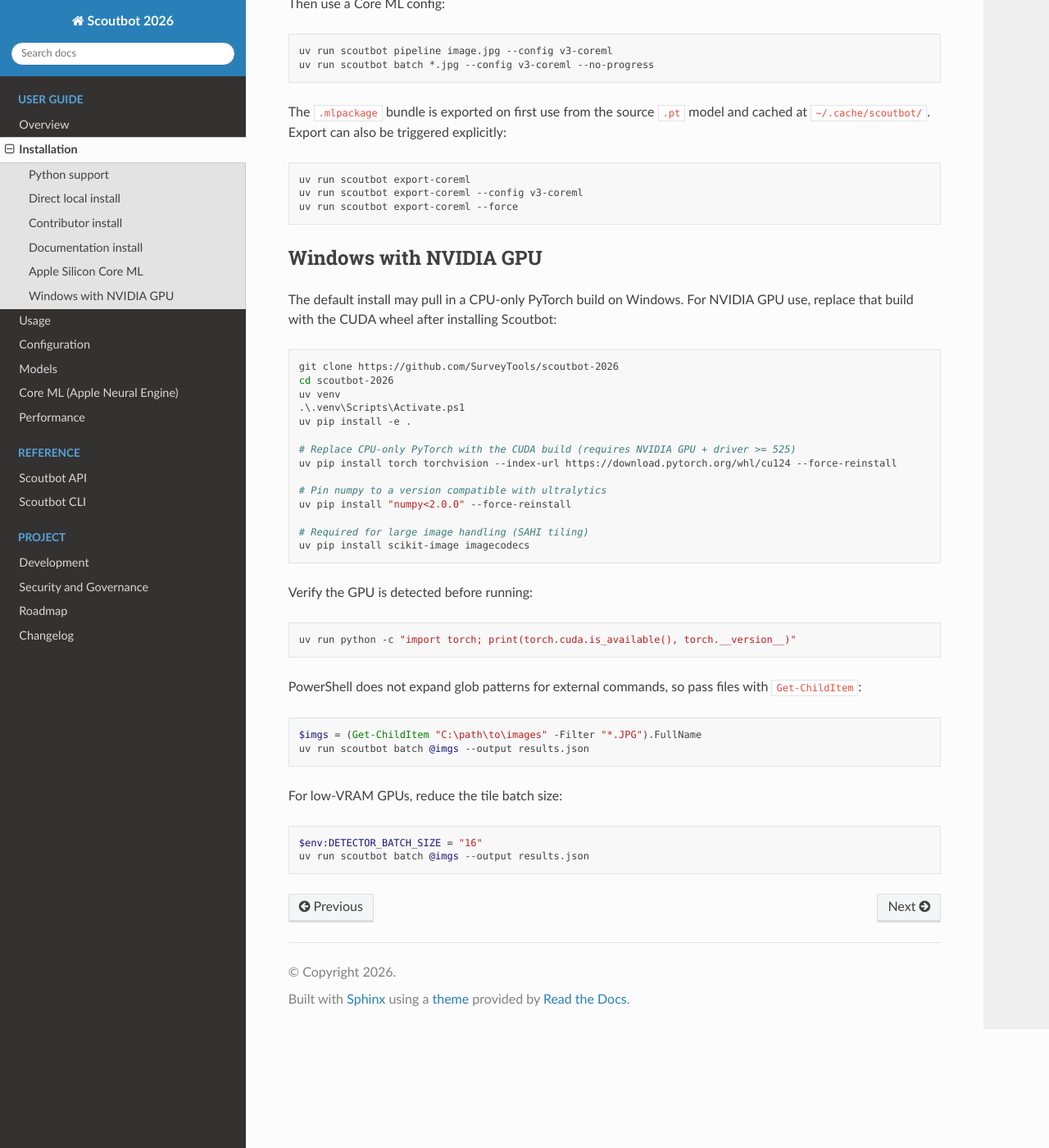
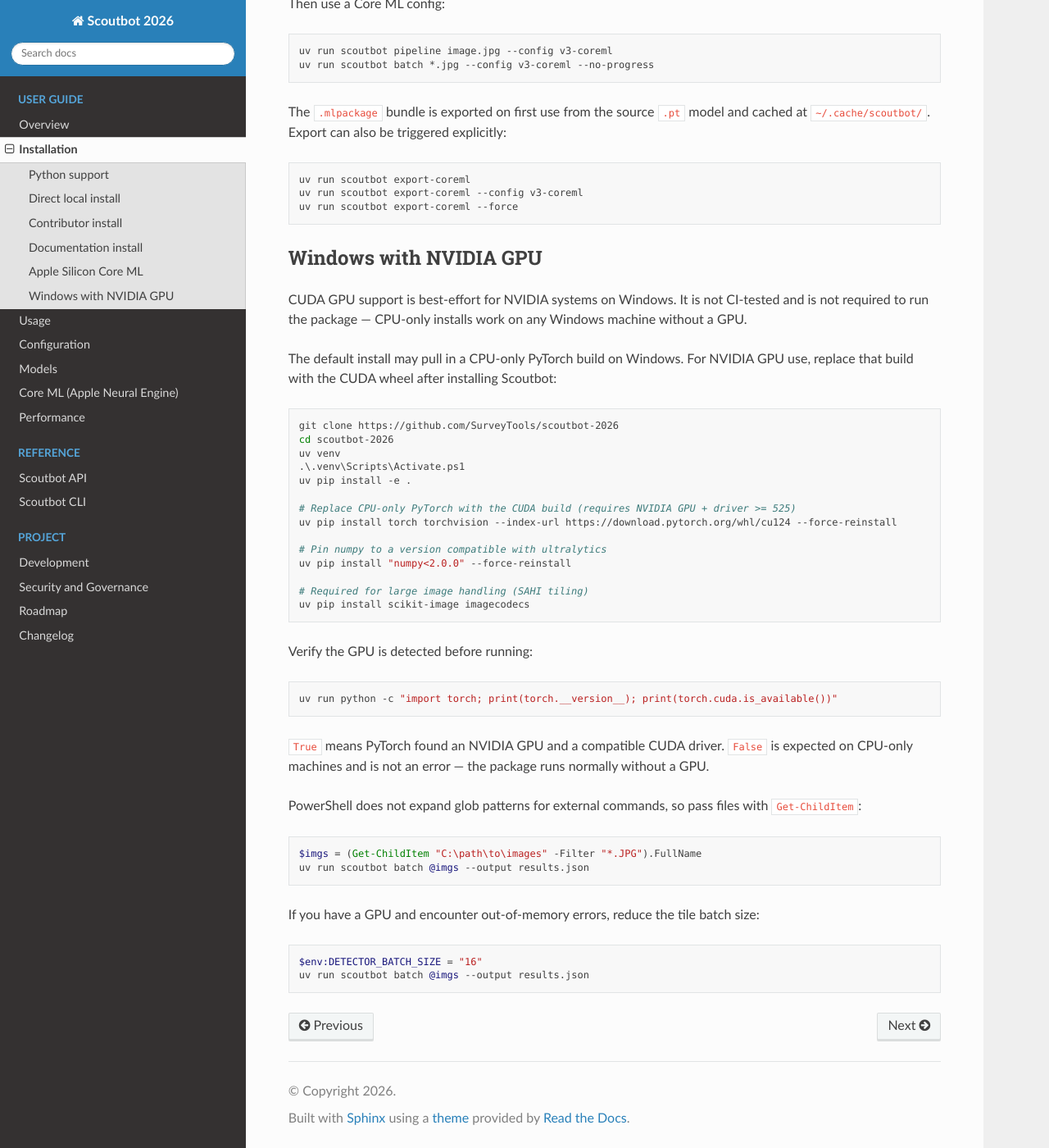
Before and after one commit to SurveyTools/scoutbot-two, a Sphinx documentation site: the page built from docs/installation.rst, in a window 1280 px wide and 1400 px high, scrolled down 1258 px. Shown: the whole window at 82% size. Built offline with Sphinx 7.4.7 and the Read the Docs theme 3.1.0, drawn with Linux system fonts in a browser that asks for light colours; formulas are drawn with MathJax 3; some of the changed text lies outside the part shown.

Commit message:
Clarify CUDA support posture and add verification guidance.

```diff
--- a/CHANGELOG.rst
+++ b/CHANGELOG.rst
@@ -5,6 +5,10 @@ Changelog
 Unreleased
 ----------
 
+* Added CUDA support clarification for NVIDIA systems: best-effort Windows support (not CI-tested),
+  installation guide with GPU detection verification command (``torch.cuda.is_available()``), and
+  development guidance for contributors testing on GPU hardware. CUDA is not required and the
+  package runs normally on CPU-only machines.
 * Added a ``windows-smoke`` CI job to ``.github/workflows/testing.yml`` that runs the fast/offline
   test suite on Python 3.13 under Windows. This provides basic cross-platform coverage for non-Core ML
   code without claiming full Windows parity; Core ML configs remain macOS-only.
--- a/docs/installation.rst
+++ b/docs/installation.rst
@@ -1,8 +1,8 @@
 Installation
 ============
 
-Scoutbot supports direct local runs, contributor development, Windows CUDA workstations, and
-Apple Silicon Core ML runs.
+Scoutbot supports direct local runs, contributor development, and Apple Silicon Core ML runs,
+with best-effort GPU support for Windows NVIDIA systems.
 
 Python support
 --------------
@@ -77,6 +77,9 @@ The ``.mlpackage`` bundle is exported on first use from the source ``.pt`` model
 Windows with NVIDIA GPU
 -----------------------
 
+CUDA GPU support is best-effort for NVIDIA systems on Windows. It is not CI-tested and is not
+required to run the package — CPU-only installs work on any Windows machine without a GPU.
+
 The default install may pull in a CPU-only PyTorch build on Windows. For NVIDIA GPU use, replace
 that build with the CUDA wheel after installing Scoutbot:
 
@@ -101,7 +104,10 @@ Verify the GPU is detected before running:
 
 .. code-block:: powershell
 
-   uv run python -c "import torch; print(torch.cuda.is_available(), torch.__version__)"
+   uv run python -c "import torch; print(torch.__version__); print(torch.cuda.is_available())"
+
+``True`` means PyTorch found an NVIDIA GPU and a compatible CUDA driver. ``False`` is expected on
+CPU-only machines and is not an error — the package runs normally without a GPU.
 
 PowerShell does not expand glob patterns for external commands, so pass files with
 ``Get-ChildItem``:
@@ -111,7 +117,7 @@ PowerShell does not expand glob patterns for external commands, so pass files wi
    $imgs = (Get-ChildItem "C:\path\to\images" -Filter "*.JPG").FullName
    uv run scoutbot batch @imgs --output results.json
 
-For low-VRAM GPUs, reduce the tile batch size:
+If you have a GPU and encounter out-of-memory errors, reduce the tile batch size:
 
 .. code-block:: powershell
 
```
Also changed, not shown: CONTRIBUTING.md (+7 -0 lines), coverage.json (+1 -1 lines), docs/development.rst (+9 -0 lines), docs/roadmap.rst (+6 -3 lines), docs/superpowers/plans/2026-07-03-gpu-cuda-guidance.md (added, +121 -0 lines).
